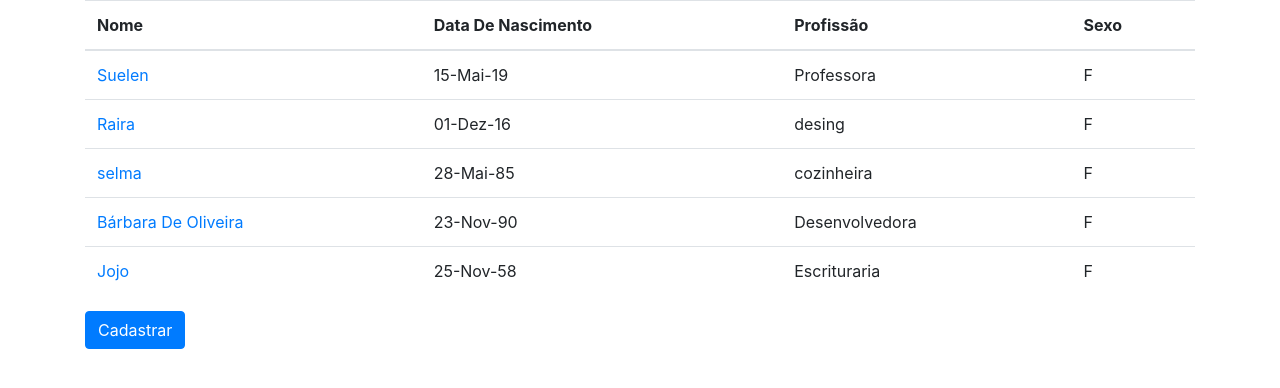
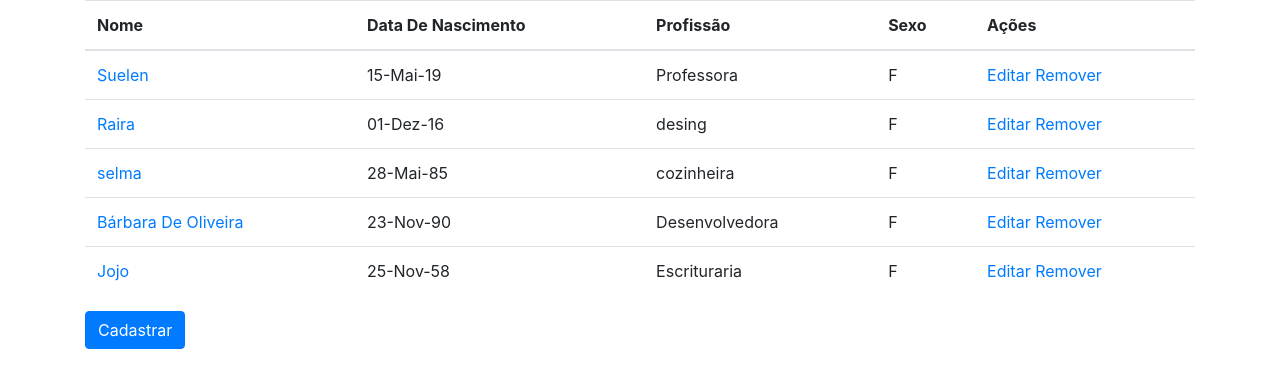
Before and after one commit to Carine-Neris/Django-Treinaweb, a Django app: page /clientes in a window 1280 px wide. Shown: the top 388 px of the page. Run offline with Django 3.2, Linux system fonts and the light colour scheme; data comes from the database, SQL or seed files in the repository; parts of the project's set-up code (start-up, migrations or seed data) failed here and were passed over; some libraries are stand-ins or nearby versions.

Commit message:
Fim da aula 12, criado view,template e url para edicao do cliente cadastrado

```diff
--- a/tw_clientes/clientes/templates/clientes/lista_clientes.html
+++ b/tw_clientes/clientes/templates/clientes/lista_clientes.html
@@ -8,15 +8,20 @@
             <th>Data De Nascimento</th>
             <th>Profissão</th>
             <th>Sexo</th>
+            <th>Ações</th>
         </tr>
     </thead>
     <tbody>
-        {% for i in clientes %}
+        {% for cliente in clientes %}
         <tr>
-            <td><a href="{% url 'listar_cliente_id' i.id %}">{{i.nome}}</a></td>
-            <td>{{i.data_nascimento | date:'d-M-y'}}</td>
-            <td>{{i.profissao}}</td>
-            <td>{{i.sexo}}</td>
+            <td><a href="{% url 'listar_cliente_id' cliente.id %}">{{cliente.nome}}</a></td>
+            <td>{{cliente.data_nascimento | date:'d-M-y'}}</td>
+            <td>{{cliente.profissao}}</td>
+            <td>{{cliente.sexo}}</td>
+            <td>
+                <a href="{% url 'editar_cliente' cliente.id %}">Editar</a>
+                <a href="#">Remover</a>
+            </td>
         </tr>
         {% endfor %}
     </tbody>
--- a/tw_clientes/clientes/urls.py
+++ b/tw_clientes/clientes/urls.py
@@ -6,4 +6,5 @@ urlpatterns = [
     path('clientes', listar_clientes, name='listar_cliente'),
     path('clientes/cadastrar', inserir_cliente, name='cadastrar_cliente'),
     path('clientes/listar/<int:id>', listar_cliente_id, name='listar_cliente_id'),
+    path('clientes/editar/<int:id>', editar_cliente, name='editar_cliente'),
 ]
--- a/tw_clientes/clientes/views.py
+++ b/tw_clientes/clientes/views.py
@@ -24,3 +24,12 @@ def inserir_cliente(request):
 def listar_cliente_id(request, id):
     cliente = Cliente.objects.get(id=id)
     return render(request, 'clientes/lista_cliente.html', {'cliente': cliente})
+
+
+def editar_cliente(request, id):
+    cliente = Cliente.objects.get(id=id)
+    form = ClienteForm(request.POST or None, instance=cliente)
+    if form.is_valid():
+        form.save()
+        return redirect('listar_cliente')
+    return render(request, 'clientes/form_cliente.html', {'form': form})
```
